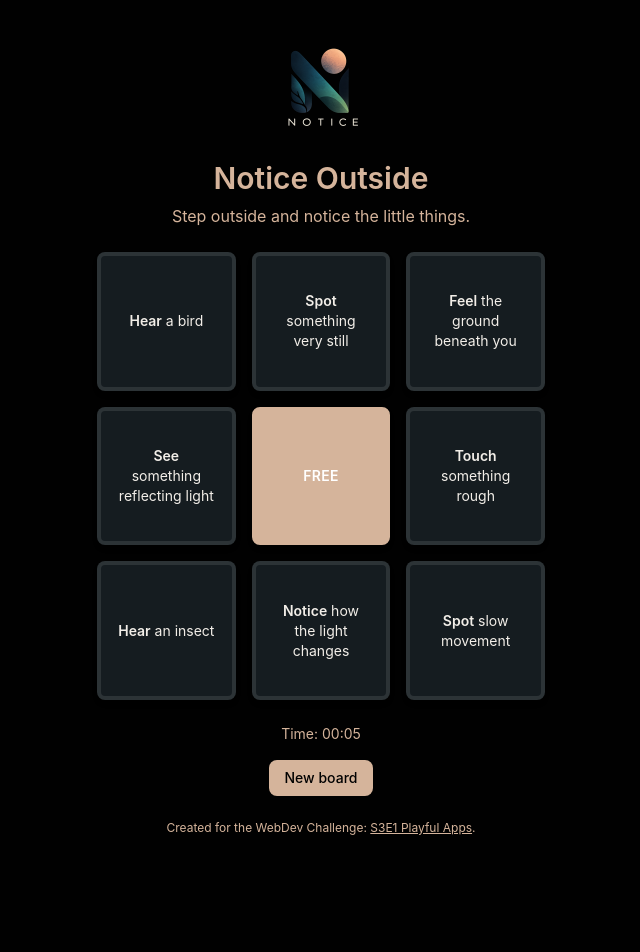
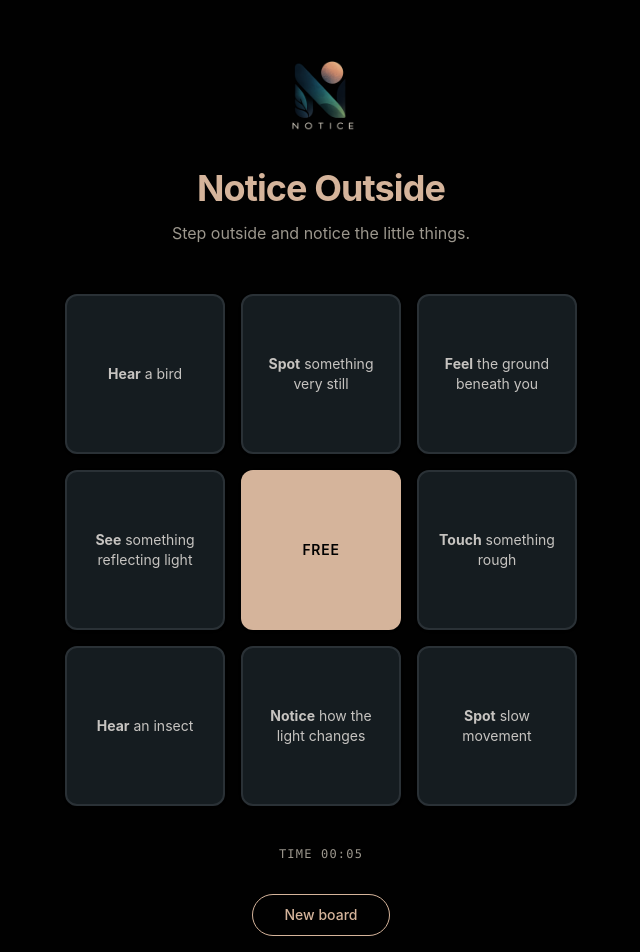
Before and after one commit to snally-dev/notice, a React (Vite) app: page / in a window 1280 px wide. Shown: the top 952 px of the page, without its empty margins (319-959 px from the left). Before the commit the page ends 860 px from the top, so only its background shows below. Built offline with nearby package versions, Linux system fonts and the light colour scheme.

Commit message:
style: polish layout and spacing using Stitch suggestions

```diff
--- a/src/App.tsx
+++ b/src/App.tsx
@@ -162,31 +162,32 @@ function App() {
   }
 
   return (
-    <main className="bg-notice-bg text-notice-text flex min-h-screen flex-col px-4 py-6 sm:px-6">
-      <div className="flex flex-1 flex-col items-center">
-        <header className="mb-6 flex flex-col items-center text-center">
-          <img src={noticeLogo} alt="Notice" className="mb-2 h-auto w-28 sm:w-32" />
-          <h1 className="text-notice-accent text-2xl font-semibold sm:text-3xl">Notice Outside</h1>
-          <p className="text-notice-accent mt-2 max-w-md text-sm sm:text-base">
+    <main className="bg-notice-bg text-notice-text flex min-h-screen flex-col px-6 py-10 sm:px-8">
+      <div className="mx-auto flex w-full max-w-lg flex-1 flex-col items-center">
+        <header className="mb-12 flex flex-col items-center text-center">
+          <img src={noticeLogo} alt="Notice" className="mb-4 h-auto w-24 opacity-90 sm:w-28" />
+          <h1 className="text-notice-accent text-3xl font-bold tracking-tight sm:text-4xl">
+            Notice Outside
+          </h1>
+          <p className="text-notice-muted mt-3 max-w-xs text-sm leading-relaxed sm:text-base">
             Step outside and notice the little things.
           </p>
         </header>
 
-        <div
-          className="grid w-full max-w-88 grid-cols-3 gap-3 sm:max-w-md sm:gap-4"
-          aria-label="Bingo Grid"
-        >
+        <div className="grid w-full grid-cols-3 gap-3 sm:gap-4" aria-label="Bingo Grid">
           {squares.map((square, index) => {
             const isFreeSquare = square.prompt.verb === "FREE";
 
             const buttonClassName = [
-              "flex aspect-square w-full items-center justify-center rounded-lg border border-4 p-3 text-center text-xs shadow-md transition-all duration-200 ease-in-out sm:p-4 sm:text-sm",
+              "flex aspect-square w-full items-center justify-center rounded-xl border-2 p-3 text-center text-xs shadow-sm transition-all duration-300 ease-out sm:p-4 sm:text-sm",
               square.marked
-                ? "border-notice-accent bg-notice-accent text-white"
-                : "border-white/10 bg-notice-card text-notice-text",
-              !isFreeSquare && !hasWon ? "cursor-pointer hover:scale-[1.02]" : "",
-              isFreeSquare ? "border-notice-accent" : "",
-              hasWon ? "opacity-90" : "",
+                ? "border-notice-accent bg-notice-accent text-notice-bg font-medium"
+                : "border-notice-border bg-notice-surface text-notice-text/80",
+              !isFreeSquare && !hasWon
+                ? "cursor-pointer hover:border-notice-accent/50 active:scale-95"
+                : "",
+              isFreeSquare ? "border-notice-accent/40" : "",
+              hasWon && !square.marked ? "opacity-40" : "",
             ].join(" ");
 
             return (
@@ -199,10 +200,11 @@ function App() {
                 className={buttonClassName}
               >
                 {isFreeSquare ? (
-                  <span className="font-semibold tracking-wide">FREE</span>
+                  <span className="text-notice-bg font-semibold tracking-wider">FREE</span>
                 ) : (
                   <span>
-                    <span className="font-semibold">{square.prompt.verb}</span> {square.prompt.text}
+                    <span className="font-bold opacity-100">{square.prompt.verb}</span>{" "}
+                    <span className="font-normal">{square.prompt.text}</span>
                   </span>
                 )}
               </button>
@@ -210,38 +212,42 @@ function App() {
           })}
         </div>
 
-        <div className="mt-6 text-center" role="status" aria-live="polite">
+        <div className="mt-10 text-center" role="status" aria-live="polite">
           {hasWon ? (
-            <p className="bg-linear-to-r from-indigo-600 via-purple-500 to-pink-500 bg-clip-text text-3xl font-extrabold text-transparent sm:text-4xl">
-              You won in {formatTime(timer)}
+            <div className="animate-in fade-in zoom-in duration-500">
+              <p className="text-notice-accent text-3xl font-bold tracking-tight sm:text-4xl">
+                Bingo!
+              </p>
+              <p className="text-notice-muted mt-1 text-sm">Completed in {formatTime(timer)}</p>
+            </div>
+          ) : (
+            <p className="text-notice-muted font-mono text-xs tracking-widest uppercase">
+              Time {formatTime(timer)}
             </p>
-          ) : (
-            <p className="text-notice-accent text-sm">Time: {formatTime(timer)}</p>
           )}
         </div>
 
-        <div className="mt-4">
+        <div className="mt-8">
           <button
             type="button"
             onClick={restartGame}
-            className="bg-notice-accent text-notice-bg rounded-lg px-4 py-2 text-sm font-medium transition-opacity hover:opacity-90"
+            className="border-notice-accent text-notice-accent hover:bg-notice-accent hover:text-notice-bg rounded-full border px-8 py-2.5 text-sm font-medium transition-all duration-200"
           >
             New board
           </button>
         </div>
       </div>
 
-      <footer className="text-notice-accent pt-6 text-center text-xs">
+      <footer className="text-notice-muted mt-auto pt-12 text-center text-[10px] tracking-wide uppercase opacity-60">
         Created for the WebDev Challenge:{" "}
         <a
           href="https://codetv.dev/hackathon/wdc-s3e1-playful-apps"
           target="_blank"
           rel="noopener noreferrer"
-          className="underline"
+          className="hover:text-notice-accent underline underline-offset-4 transition-colors"
         >
           S3E1 Playful Apps
         </a>
-        .
       </footer>
     </main>
   );
```
